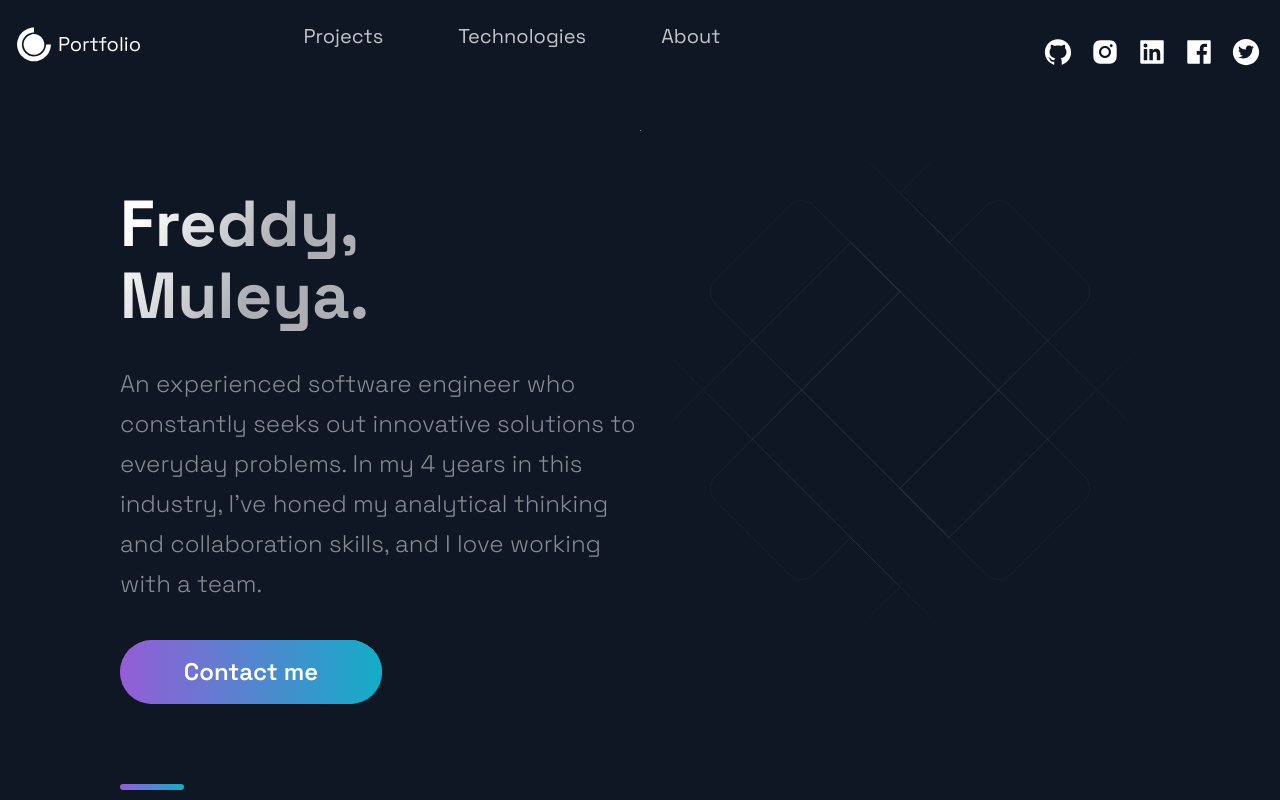
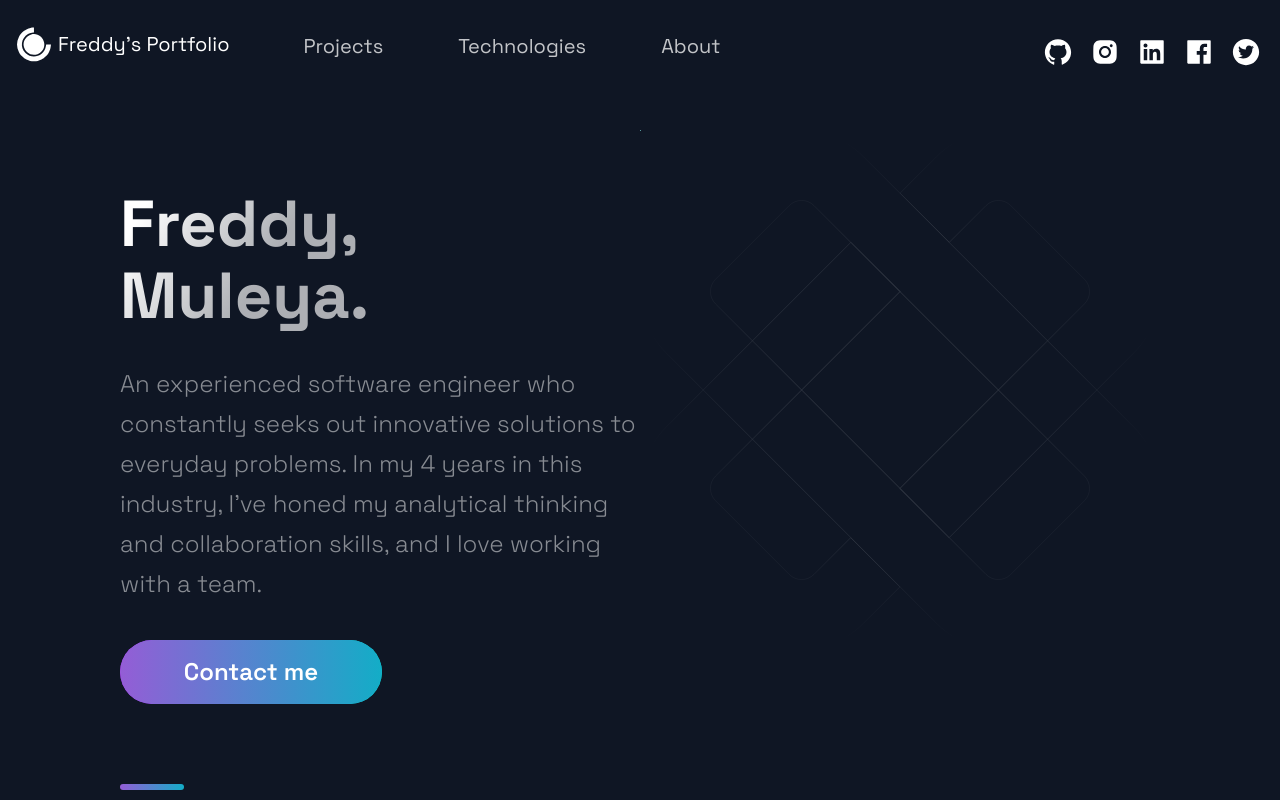
Before and after one commit to freddymuleya16/freddy-muleya-portfolio, a Next.js app: page / in a window 1280 px wide. Shown: the top 800 px of the page. Built offline with nearby package versions, Linux system fonts and the light colour scheme.

Commit message:
Changed color schemes

```diff
--- a/src/components/Header/Header.js
+++ b/src/components/Header/Header.js
@@ -1,13 +1,5 @@
 import Link from "next/link";
 import React from "react";
-import {
-  AiFillFacebook,
-  AiFillGithub,
-  AiFillInstagram,
-  AiFillLinkedin,
-  AiFillPhone,
-  AiFillTwitterCircle,
-} from "react-icons/ai";
 import { DiCssdeck } from "react-icons/di";
 import Socials from "../Socials/Socials";
 
@@ -26,24 +18,24 @@ const Header = () => (
       <Link href="/">
         <a style={{ display: "flex", alignItems: "center", color: "white",marginBottom:"20px" }}>
           <DiCssdeck size="3em" />
-          <Span>Portfolio</Span>
+          <Span>Freddy's Portfolio</Span>
         </a>
       </Link>
     </Div1>
     <Div2>
       <li>
-        <Link href="#projects">
-          <NavLink>Projects</NavLink>
+        <Link href="#projects" >
+          <NavLink style={{ display: "flex",marginTop:"10px" }}>Projects</NavLink>
         </Link>
       </li>
       <li>
-        <Link href="#tech">
-          <NavLink>Technologies</NavLink>
+        <Link href="#tech" >
+          <NavLink style={{ display: "flex",marginTop:"10px" }}>Technologies</NavLink>
         </Link>
       </li>
       <li>
         <Link href="#about">
-          <NavLink>About</NavLink>
+          <NavLink style={{ display: "flex",marginTop:"10px" }}>About</NavLink>
         </Link>
       </li>
     </Div2>
```
